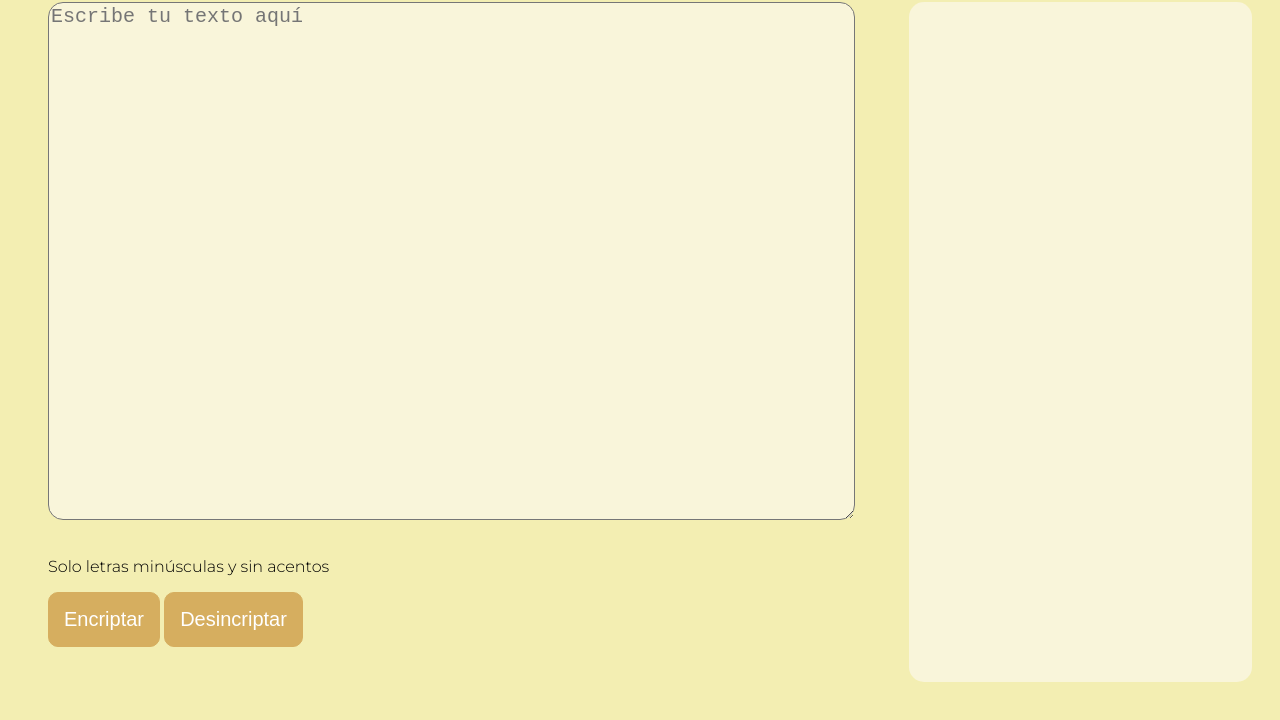
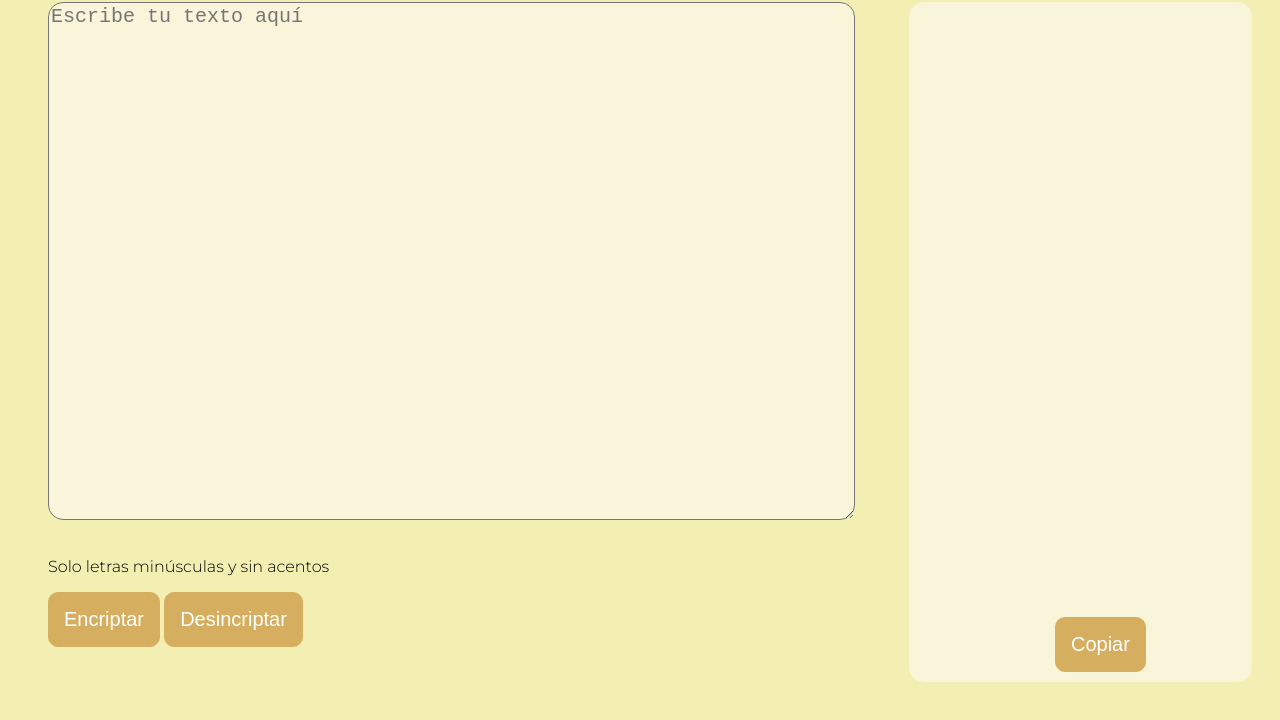
Before and after one commit to odarisg/encriptar, a plain HTML site: page index.html in a window 1280 px wide. Both pictures are taken after a click on the button "Encriptar". Shown: the part 76-796 px from the top of the page. Drawn offline with Linux system fonts and the light colour scheme.

Commit message:
agregando el boton copiar

```diff
--- a/encriptar.js
+++ b/encriptar.js
@@ -23,7 +23,8 @@ function encriptar(){
     }
   }
 
-  document.getElementById("secundario").innerHTML = encriptada;
+  document.getElementById("resultado").innerHTML = encriptada;
+  document.querySelector(".copiar").style.display = "block";
   document.getElementById("texto").value="";
 
 }
@@ -38,6 +39,19 @@ function desencriptar(){
   encriptada= encriptada.replace(/ufat/g,"u");
 
   original=encriptada;
-  document.getElementById("secundario").innerHTML = encriptada;
+  document.getElementById("resultado").innerHTML = encriptada;
+  document.querySelector(".copiar").style.display = "block";
   document.getElementById("texto").value="";
 }
+
+function copy() {
+
+  let newClip = document.getElementById("resultado").innerHTML
+
+  navigator.clipboard.writeText(newClip).then(() => {
+    /* clipboard successfully set */
+  }, () => {
+    /* clipboard write failed */
+  });
+
+}
--- a/index.html
+++ b/index.html
@@ -27,7 +27,10 @@
 
     <section id="derecho">
       <div id="secundario">
-
+        <div id="resultado"></div>
+        <div class="copiar">
+          <button onClick="copy()">Copiar</button>
+        </div>
       </div>
     </section>
 
--- a/style.css
+++ b/style.css
@@ -29,7 +29,6 @@ main{
   width: 100%;
   height: 80%;
   font-size: 20px;
-  color: white;
   background-color: rgb(249, 245, 218);
   border-radius: 15px;
 }
@@ -47,6 +46,7 @@ button{
   border: 1px solid #d6ae5f;
   color: white;
   font-size: 20px;
+  cursor: pointer;
 }
 
 #derecho{
@@ -61,8 +61,17 @@ button{
   border-radius: 15px;
   height: 100%;
   padding: 20px;
+  position: relative;
 
 }
+.copiar {
+  position: absolute;
+  bottom: 10px;
+  text-align: center;
+  width: 100%;
+  display:none
+}
+
 
 @media screen and (max-width:480px){
   #principal{
```
